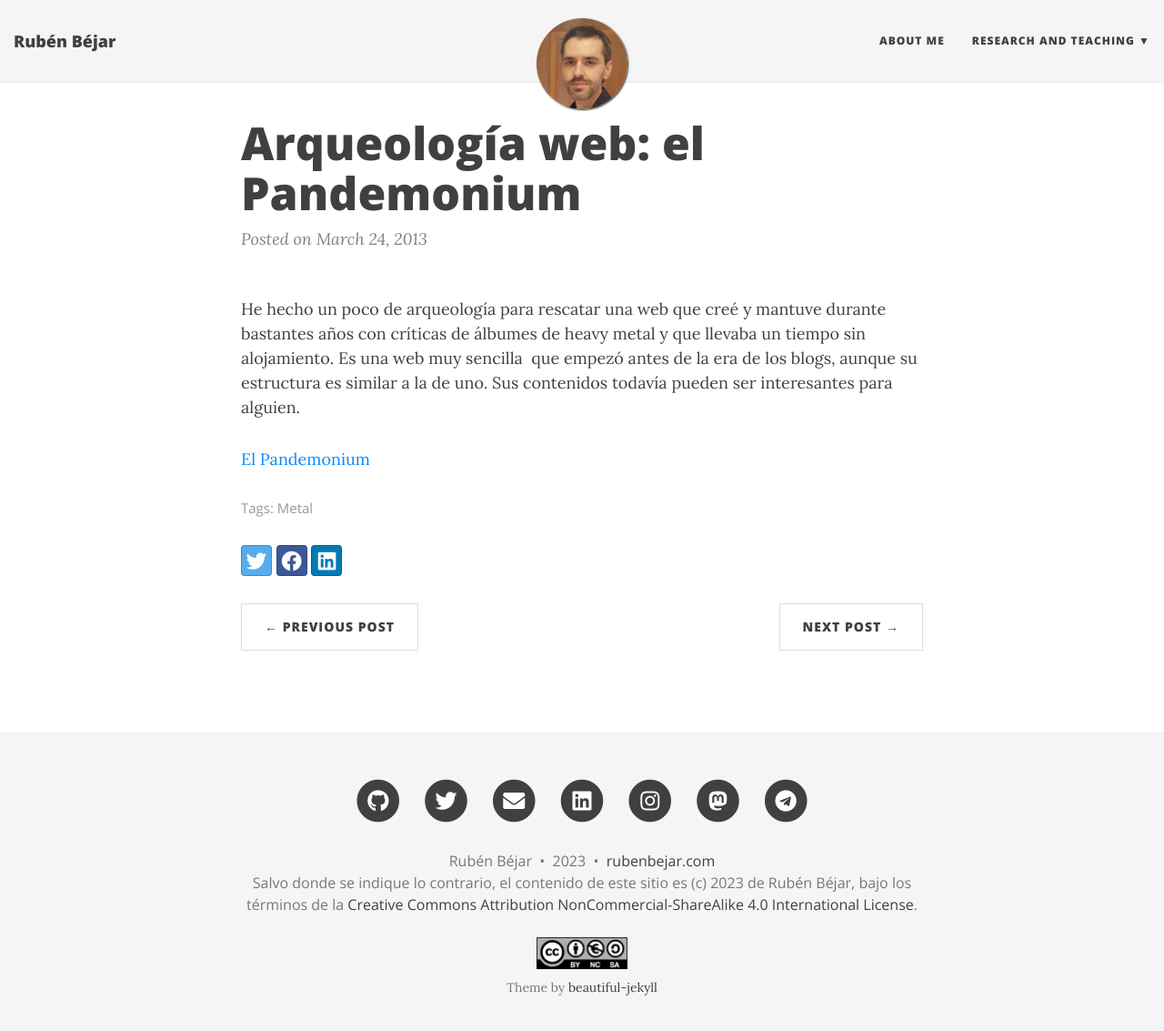
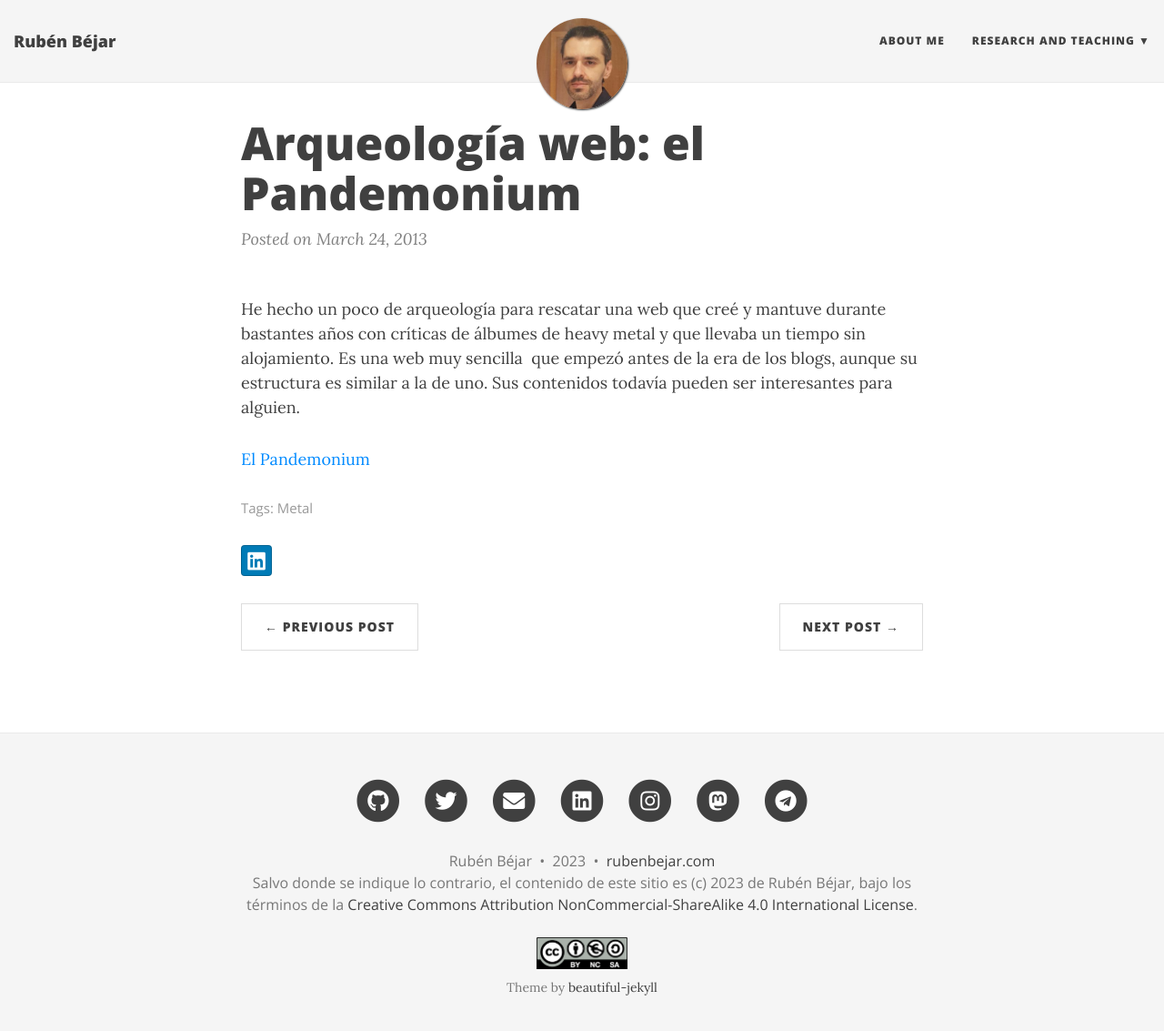
Before and after one commit to rbejar/rbejar.github.io, a Jekyll site: the page built from _posts/2013-03-24-arqueologia-web-el-pandemonium.markdown, in a window 1280 px wide and 1146 px high. Shown: the top 1133 px of the window at 91% size. Built offline with Jekyll 4.4.1, drawn with Linux system fonts in a browser that asks for light colours; nearby versions of some CDN libraries.

Commit message:
Minor changes to social networks.

```diff
--- a/_config.yml
+++ b/_config.yml
@@ -54,7 +54,6 @@ author:
   #youtube: yourlink   # eg. user/daattali or channel/daattali
   #spotify: yourname
   mastodon: mastodon.social/@rubejar
-  telegram: rubejar
 
 # Select which links to show in the footer
 footer-links-active:
--- a/_includes/social-share.html
+++ b/_includes/social-share.html
@@ -8,30 +8,6 @@
 
 {% if any-share-links %}
 <section id = "social-share-section">
-
-  <!--- Share on Twitter -->
-  {% if site.share-links-active.twitter %}
-    <a href="https://twitter.com/intent/tweet?text={{ page.title | url_encode }}+{{ site.url }}{{ page.url }}"
-      class="btn btn-social-icon btn-twitter" title="Share on Twitter">
-      <span class="fab fa-fw fa-twitter" aria-hidden="true"></span>
-    </a>
-  {% endif %}
-
-  <!--- Share on Facebook -->
-  {% if site.share-links-active.facebook %}
-    <a href="https://www.facebook.com/sharer/sharer.php?u={{ site.url }}{{ page.url }}"
-      class="btn btn-social-icon btn-facebook" title="Share on Facebook">
-      <span class="fab fa-fw fa-facebook" aria-hidden="true"></span>
-    </a>
-  {% endif %}
-
-  <!--- Share on Google Plus -->
-  {% if site.share-links-active.google %}
-    <a href="https://plus.google.com/share?url={{ site.url }}{{ page.url }}"
-      class="btn btn-social-icon btn-google" title="Share on Google+">
-      <span class="fab fa-fw fa-google-plus" aria-hidden="true"></span>
-    </a>
-  {% endif %}
 
   <!--- Share on LinkedIn -->
   {% if site.share-links-active.linkedin %}
```
